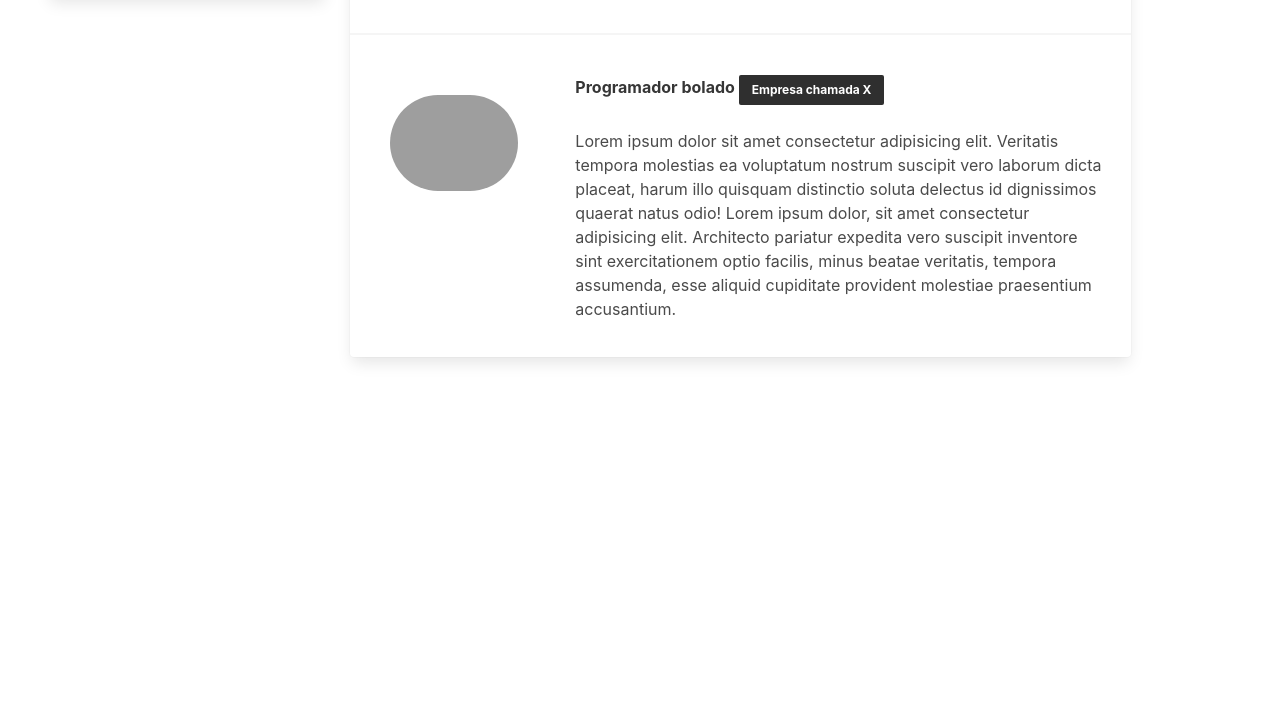
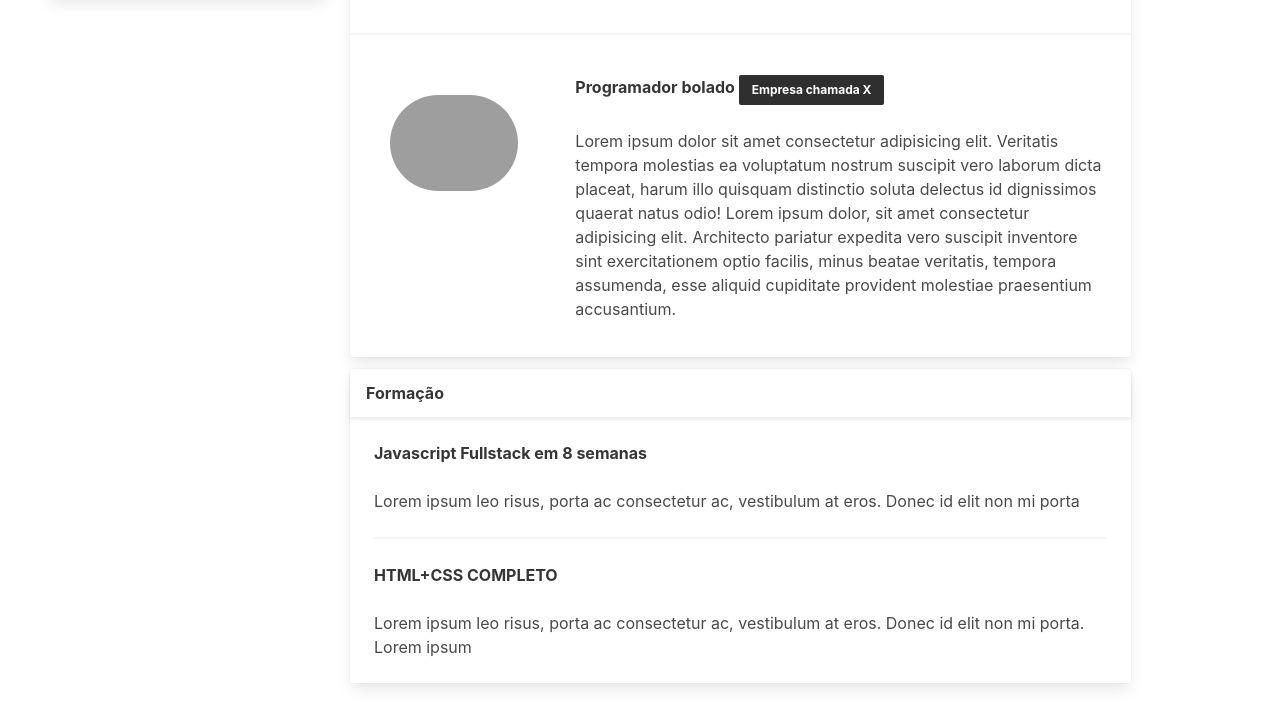
Before and after one commit to Gab-off/primeiro-site-com-Bulma, a plain HTML site: page index.html in a window 1280 px wide. Shown: the part 533-1260 px from the top of the page. Before the commit the page ends 926 px from the top, so only its background shows below. Drawn offline with nearby package versions, Linux system fonts and the light colour scheme; grey boxes are pictures that could not be loaded.

Commit message:
adicionado cards de Formação

```diff
--- a/index.html
+++ b/index.html
@@ -67,8 +67,10 @@
 					</header>
 					<div class="card-content">
 						<div class="content">
-							Lorem ipsum leo risus, porta ac consectetur ac, vestibulum at eros. Donec id elit non mi porta
-							gravida at eget metus. Cum sociis natoque penatibus et magnis dis parturient montes, nascetur
+							Lorem ipsum leo risus, porta ac consectetur ac, vestibulum at eros. Donec id elit non mi
+							porta
+							gravida at eget metus. Cum sociis natoque penatibus et magnis dis parturient montes,
+							nascetur
 							ridiculus mus. Cras mattis consectetur purus sit amet fermentum.
 						</div>
 					</div>
@@ -98,8 +100,10 @@
 											X</strong></button>
 								</div>
 								<div class="content">
-									<p>Lorem ipsum dolor sit amet consectetur adipisicing elit. Veritatis tempora molestias ea
-										voluptatum nostrum suscipit vero laborum dicta placeat, harum illo quisquam distinctio
+									<p>Lorem ipsum dolor sit amet consectetur adipisicing elit. Veritatis tempora
+										molestias ea
+										voluptatum nostrum suscipit vero laborum dicta placeat, harum illo quisquam
+										distinctio
 										soluta
 										delectus id dignissimos quaerat natus odio!</p>
 								</div>
@@ -126,20 +130,49 @@
 											X</strong></button>
 								</div>
 								<div class="content">
-									<p>Lorem ipsum dolor sit amet consectetur adipisicing elit. Veritatis tempora molestias ea
-										voluptatum nostrum suscipit vero laborum dicta placeat, harum illo quisquam distinctio
+									<p>Lorem ipsum dolor sit amet consectetur adipisicing elit. Veritatis tempora
+										molestias ea
+										voluptatum nostrum suscipit vero laborum dicta placeat, harum illo quisquam
+										distinctio
 										soluta
-										delectus id dignissimos quaerat natus odio! Lorem ipsum dolor, sit amet consectetur
-										adipisicing elit. Architecto pariatur expedita vero suscipit inventore sint exercitationem
-										optio facilis, minus beatae veritatis, tempora assumenda, esse aliquid cupiditate
+										delectus id dignissimos quaerat natus odio! Lorem ipsum dolor, sit amet
+										consectetur
+										adipisicing elit. Architecto pariatur expedita vero suscipit inventore sint
+										exercitationem
+										optio facilis, minus beatae veritatis, tempora assumenda, esse aliquid
+										cupiditate
 										provident molestiae praesentium accusantium.</p>
 								</div>
 							</div>
 						</div>
 					</div>
 				</div>
+				<br>
+				<div class="card">
+					<header class="card-header">
+						<p class="card-header-title">
+							Formação
+						</p>
+					</header>
+					<div class="card-content">
+						<div class="content">
+							<strong>Javascript Fullstack em 8 semanas </strong>
+						</div>
+						<div class="content">
+							Lorem ipsum leo risus, porta ac consectetur ac, vestibulum at eros. Donec id elit non mi
+							porta
+						</div>
+						<hr>
+						<div class="content">
+							<strong>HTML+CSS COMPLETO </strong>
+						</div>
+						<div class="content">
+							Lorem ipsum leo risus, porta ac consectetur ac, vestibulum at eros. Donec id elit non mi
+							porta. Lorem ipsum
+						</div>
+					</div>
+				</div>
 			</div>
-		</div>
 	</section>
 
 
```
